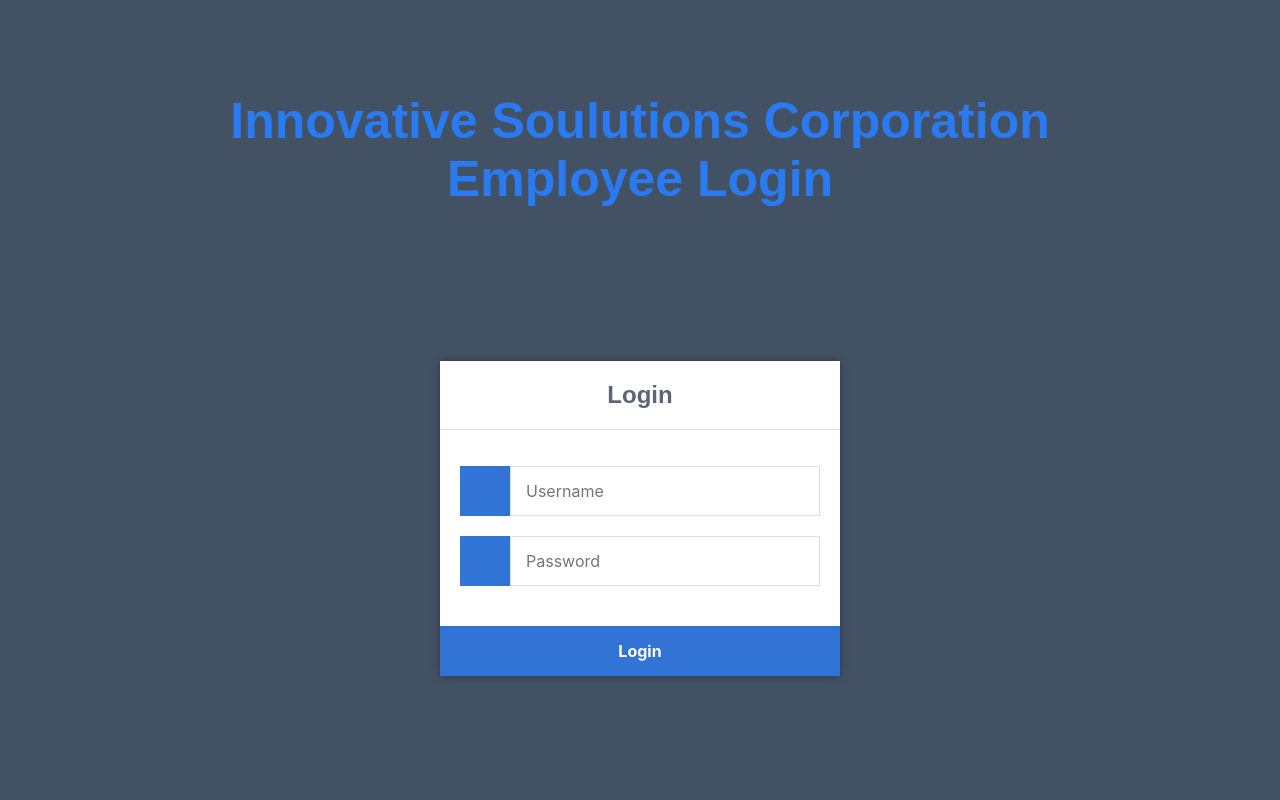
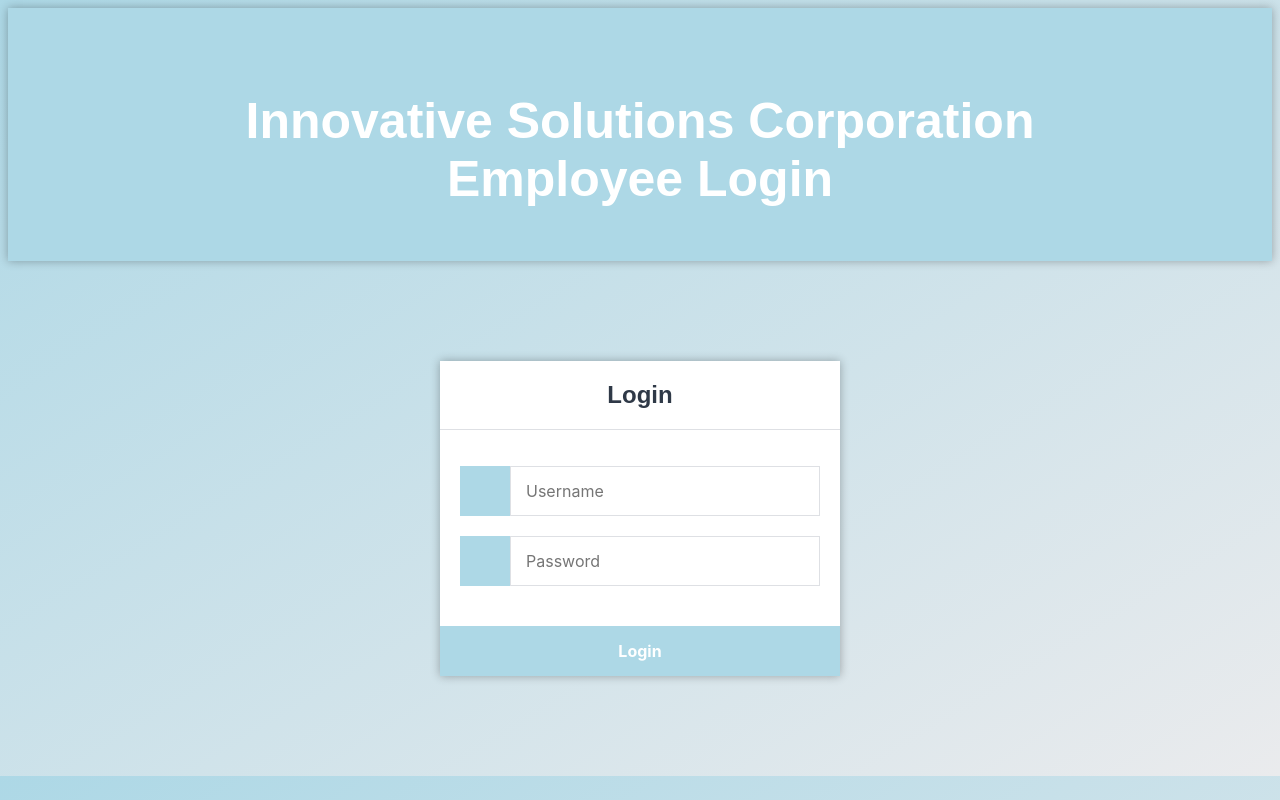
Before and after one commit to Rhgodwin/BaseballSignup, a PHP site: page / in a window 1280 px wide. Run offline with PHP 8.4, Linux system fonts and the light colour scheme.

Commit message:
Login screen overhaul, small spelling fixes.

```diff
--- a/index.html
+++ b/index.html
@@ -8,7 +8,7 @@
 	<body>
         <div class="top">
 
-            <h1>Innovative Soulutions Corporation<br> Employee Login</h1>
+            <h1>Innovative Solutions Corporation<br> Employee Login</h1>
         </div>
 		<div class="login">
 			<h1>Login</h1>
--- a/style.css
+++ b/style.css
@@ -4,7 +4,7 @@
   	font-size: 16px;
 }
 body {
-  	background-color: #435165;
+  	background-image: linear-gradient(to bottom right,lightblue, #eaebed);
 }
 .login {
   	width: 400px;
@@ -14,7 +14,7 @@ body {
 }
 .login h1 {
   	text-align: center;
-  	color: #5b6574;
+  	color: #2f3947;
   	font-size: 24px;
   	padding: 20px 0 20px 0;
   	border-bottom: 1px solid #dee0e4;
@@ -31,7 +31,7 @@ body {
   	align-items: center;
   	width: 50px;
   	height: 50px;
-  	background-color: #3274d6;
+  	background-color: lightblue;
   	color: #ffffff;
 }
 .login form input[type="password"], .login form input[type="text"] {
@@ -45,7 +45,7 @@ body {
   	width: 100%;
   	padding: 15px;
  	margin-top: 20px;
-  	background-color: #3274d6;
+  	background-color: lightblue;
   	border: 0;
   	cursor: pointer;
   	font-weight: bold;
@@ -53,15 +53,15 @@ body {
   	transition: background-color 0.2s;
 }
 .login form input[type="submit"]:hover {
-	background-color: #2868c7;
+	background-color: #2f3947;
   	transition: background-color 0.2s;
 }
 .top {
-
-    background-color: #435165;
-    color:#2a7af1;
+    background-color: lightblue;
+	box-shadow: 0 0 9px 0 rgba(0, 0, 0, 0.3);
+    color:#ffffff;
     justify-content: center;
-    text-align-last: center;
+    text-align: center;
    padding-top:50px;
    padding-bottom: 20px;;
 }
```
